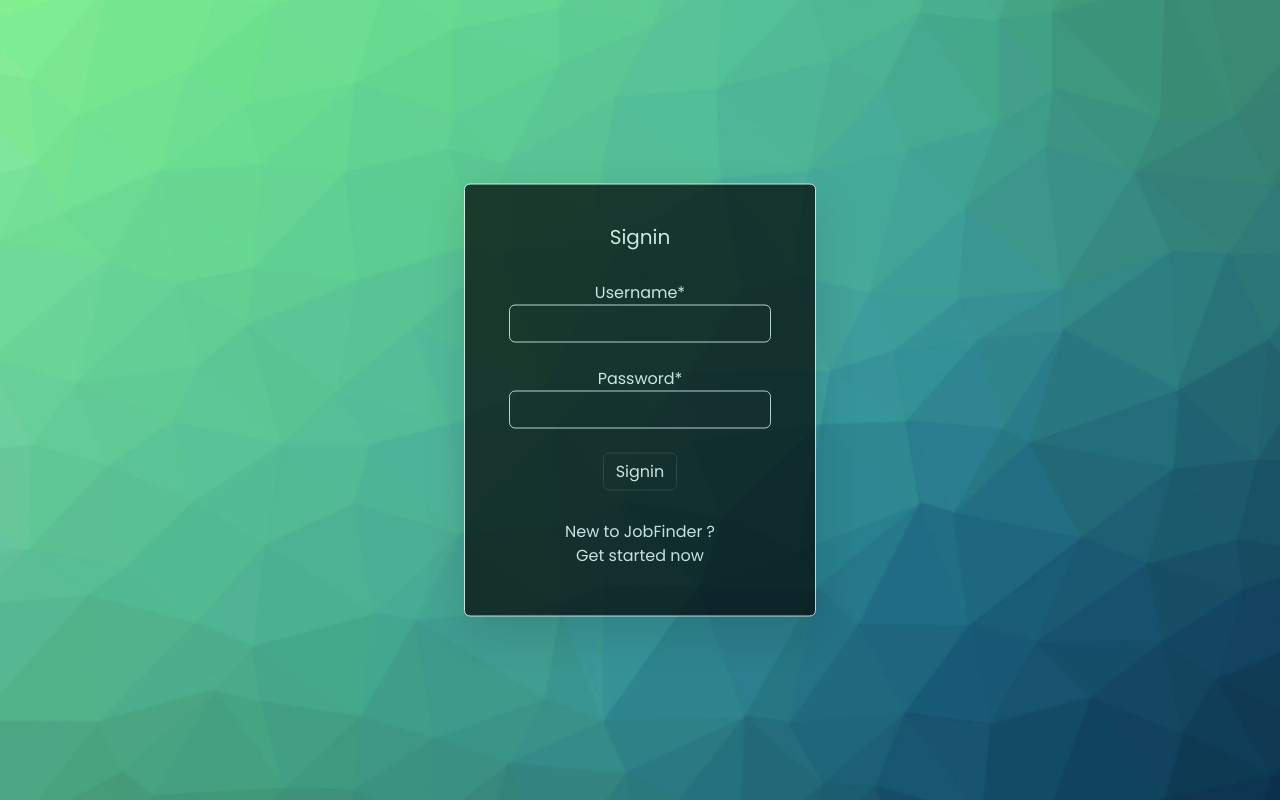
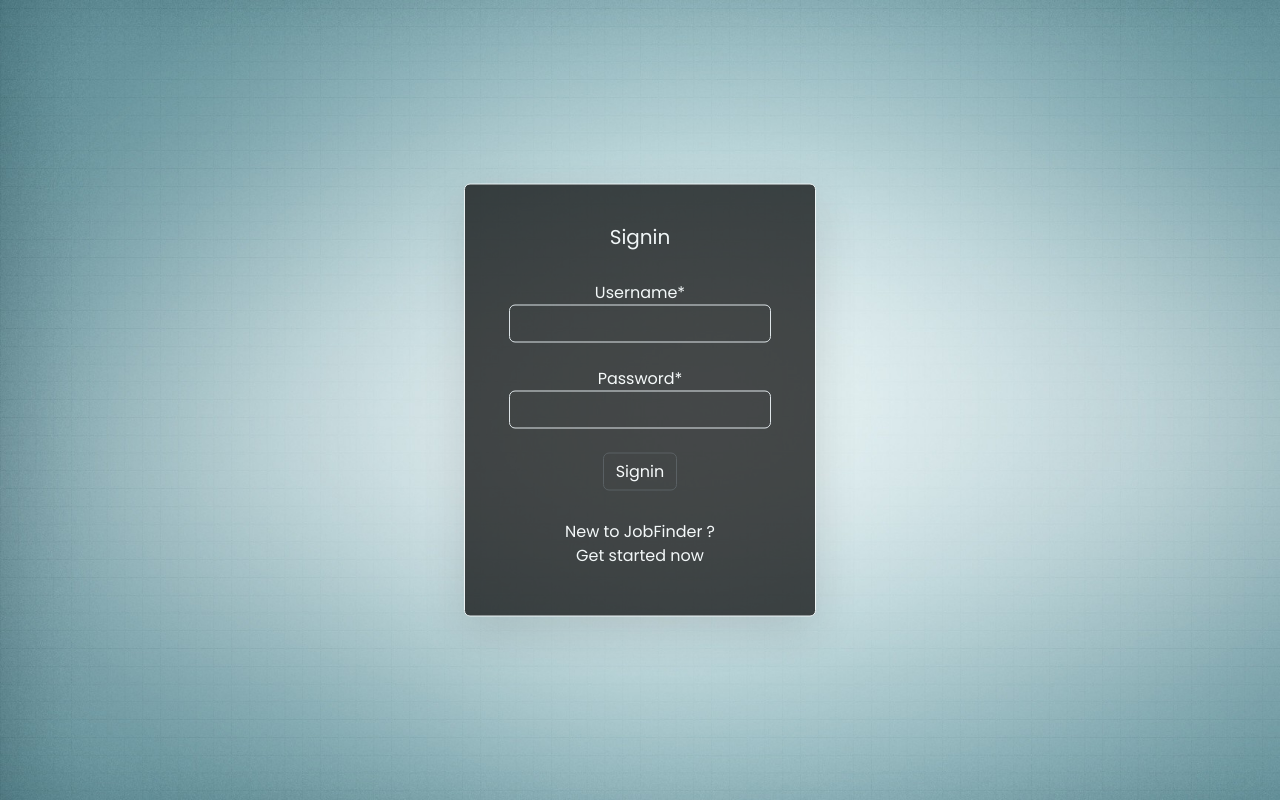
Before and after one commit to alen0577/jobportal_website, a Django app: page / in a window 1280 px wide. Run offline with Django 4.2, Linux system fonts and the light colour scheme; some web fonts are replaced.

Commit message:
bg-changed

```diff
--- a/jobapp/templates/base.html
+++ b/jobapp/templates/base.html
@@ -15,7 +15,7 @@
     <link href="https://cdn.jsdelivr.net/npm/bootstrap@5.3.0/dist/css/bootstrap.min.css" rel="stylesheet" integrity="sha384-9ndCyUaIbzAi2FUVXJi0CjmCapSmO7SnpJef0486qhLnuZ2cdeRhO02iuK6FUUVM" crossorigin="anonymous">
     <style>
         body{
-            background-image: url("{% static 'images/bg4.webp' %}");
+            background-image: url("{% static 'images/bg7.jpg' %}");
             background-repeat: no-repeat;
             background-size: cover;
             height: 100vh;
```
Also changed, not shown: db.sqlite3, static/images/bg5.jpg (added), static/images/bg6.jpg (added), static/images/bg7.jpg (added).
